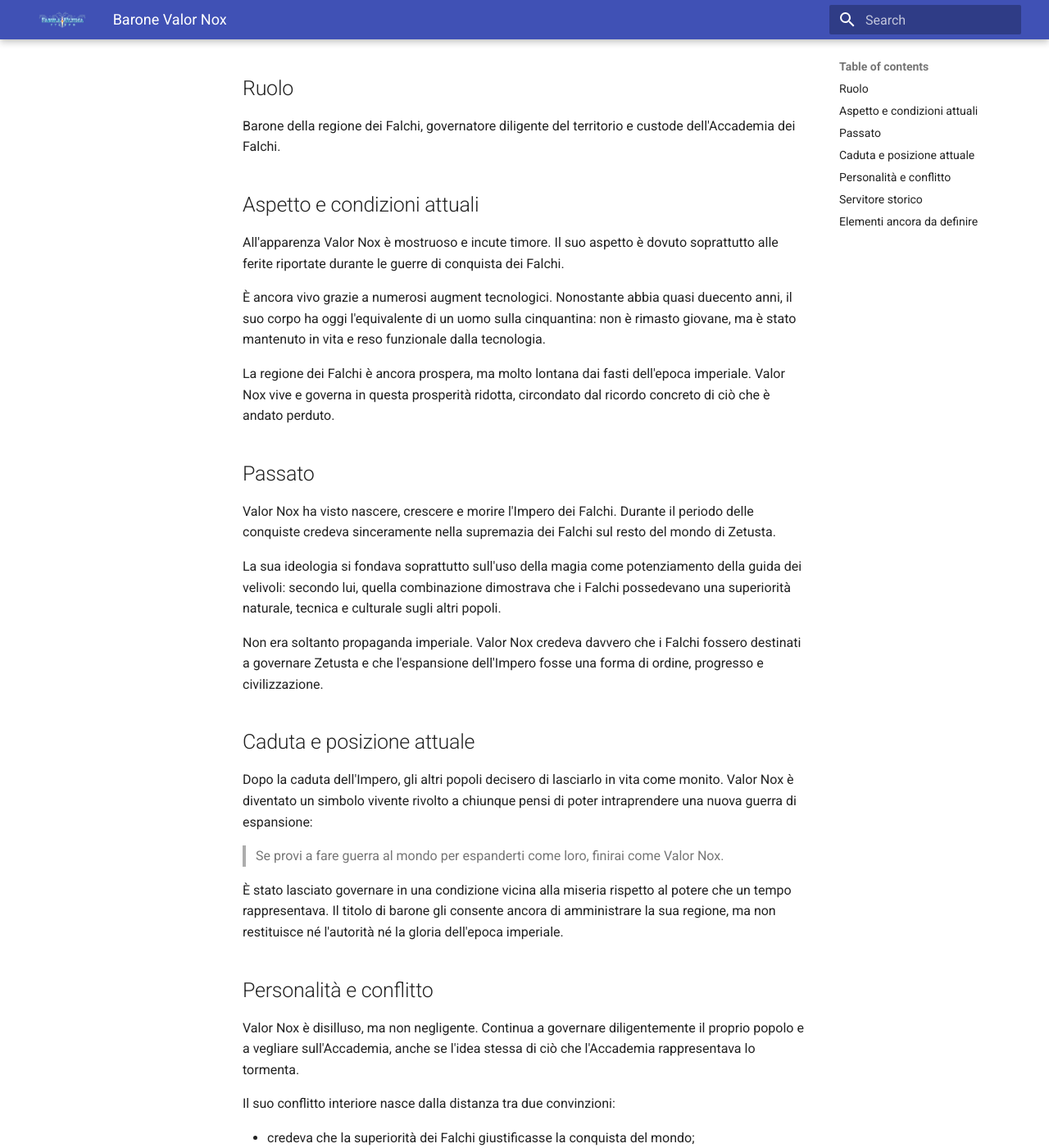
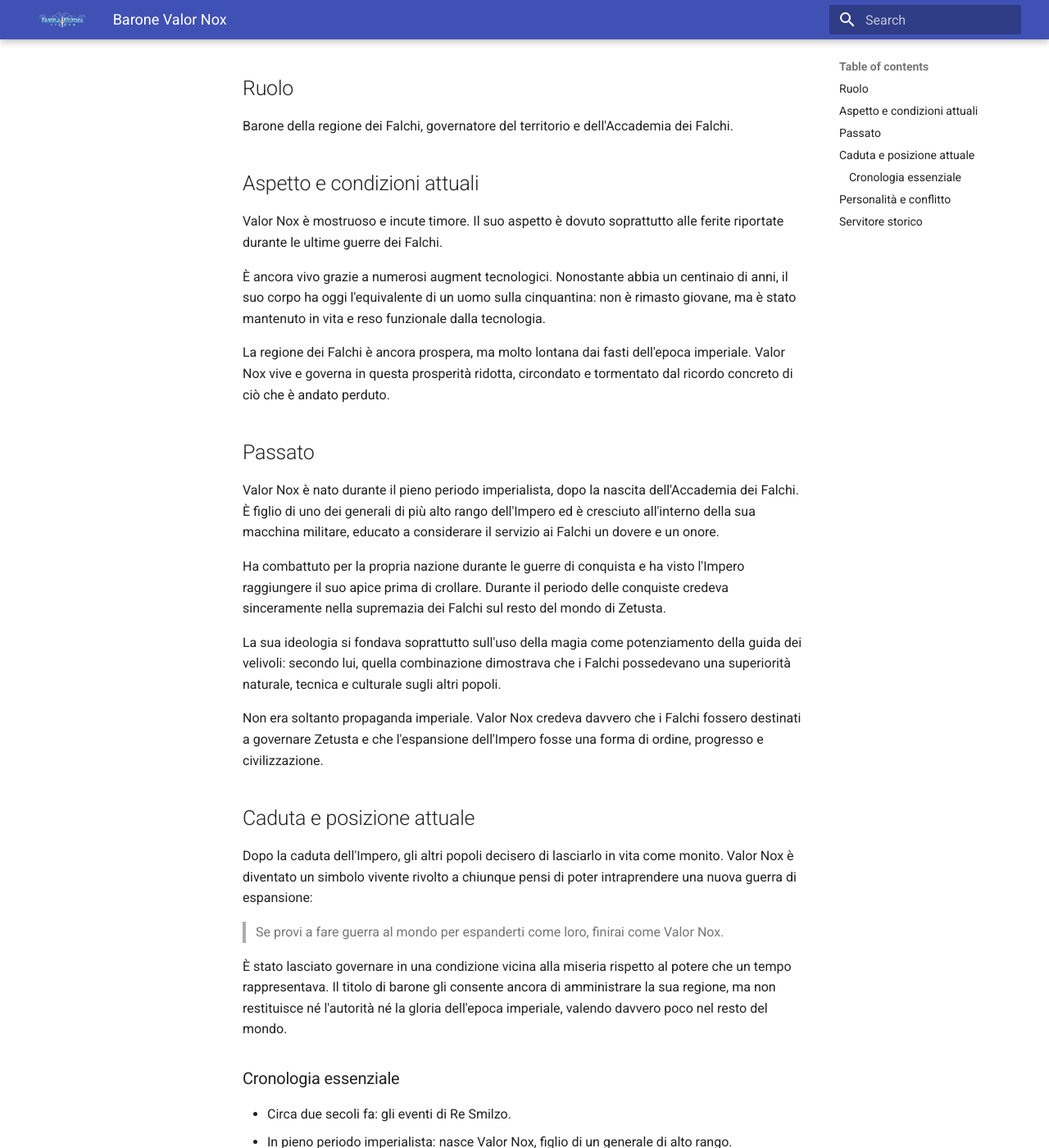
Before and after one commit to emanuelemuzio/fabula-ultima-3, an MkDocs documentation site: the page built from docs/master/barone-valor-nox.md, in a window 1280 px wide and 1400 px high, scrolled down 915 px. Shown: the whole window at 82% size. Built offline with MkDocs 1.6.1 and Material for MkDocs 9.7.7, drawn with Linux system fonts in a browser that asks for light colours; some of the changed text lies outside the part shown.

Commit message:
Add new document for Servitore Bido detailing role, powers, and background

```diff
--- a/docs/master/barone-valor-nox.md
+++ b/docs/master/barone-valor-nox.md
@@ -6,19 +6,21 @@
 
 ## Ruolo
 
-Barone della regione dei Falchi, governatore diligente del territorio e custode dell'Accademia dei Falchi.
+Barone della regione dei Falchi, governatore del territorio e dell'Accademia dei Falchi.
 
 ## Aspetto e condizioni attuali
 
-All'apparenza Valor Nox è mostruoso e incute timore. Il suo aspetto è dovuto soprattutto alle ferite riportate durante le guerre di conquista dei Falchi.
+Valor Nox è mostruoso e incute timore. Il suo aspetto è dovuto soprattutto alle ferite riportate durante le ultime guerre dei Falchi.
 
-È ancora vivo grazie a numerosi augment tecnologici. Nonostante abbia quasi duecento anni, il suo corpo ha oggi l'equivalente di un uomo sulla cinquantina: non è rimasto giovane, ma è stato mantenuto in vita e reso funzionale dalla tecnologia.
+È ancora vivo grazie a numerosi augment tecnologici. Nonostante abbia un centinaio di anni, il suo corpo ha oggi l'equivalente di un uomo sulla cinquantina: non è rimasto giovane, ma è stato mantenuto in vita e reso funzionale dalla tecnologia.
 
-La regione dei Falchi è ancora prospera, ma molto lontana dai fasti dell'epoca imperiale. Valor Nox vive e governa in questa prosperità ridotta, circondato dal ricordo concreto di ciò che è andato perduto.
+La regione dei Falchi è ancora prospera, ma molto lontana dai fasti dell'epoca imperiale. Valor Nox vive e governa in questa prosperità ridotta, circondato e tormentato dal ricordo concreto di ciò che è andato perduto.
 
 ## Passato
 
-Valor Nox ha visto nascere, crescere e morire l'Impero dei Falchi. Durante il periodo delle conquiste credeva sinceramente nella supremazia dei Falchi sul resto del mondo di Zetusta.
+Valor Nox è nato durante il pieno periodo imperialista, dopo la nascita dell'Accademia dei Falchi. È figlio di uno dei generali di più alto rango dell'Impero ed è cresciuto all'interno della sua macchina militare, educato a considerare il servizio ai Falchi un dovere e un onore.
+
+Ha combattuto per la propria nazione durante le guerre di conquista e ha visto l'Impero raggiungere il suo apice prima di crollare. Durante il periodo delle conquiste credeva sinceramente nella supremazia dei Falchi sul resto del mondo di Zetusta.
 
 La sua ideologia si fondava soprattutto sull'uso della magia come potenziamento della guida dei velivoli: secondo lui, quella combinazione dimostrava che i Falchi possedevano una superiorità naturale, tecnica e culturale sugli altri popoli.
 
@@ -30,7 +32,16 @@
 
 > Se provi a fare guerra al mondo per espanderti come loro, finirai come Valor Nox.
 
-È stato lasciato governare in una condizione vicina alla miseria rispetto al potere che un tempo rappresentava. Il titolo di barone gli consente ancora di amministrare la sua regione, ma non restituisce né l'autorità né la gloria dell'epoca imperiale.
+È stato lasciato governare in una condizione vicina alla miseria rispetto al potere che un tempo rappresentava. Il titolo di barone gli consente ancora di amministrare la sua regione, ma non restituisce né l'autorità né la gloria dell'epoca imperiale, valendo davvero poco nel resto del mondo.
+
+### Cronologia essenziale
+
+- Circa due secoli fa: gli eventi di Re Smilzo.
+- In pieno periodo imperialista: nasce Valor Nox, figlio di un generale di alto rango.
+- Durante la sua giovinezza e maturità: Valor Nox combatte per i Falchi nelle guerre di conquista.
+- Oltre un secolo di dominio: Valor Nox attraversa l'apice dell'Impero e ne diventa una delle figure più importanti.
+- Circa vent'anni fa: l'Impero crolla.
+- Presente: Valor Nox, centenario, governa ancora la regione dei Falchi grazie agli augment tecnologici.
 
 ## Personalità e conflitto
 
@@ -39,21 +50,12 @@
 Il suo conflitto interiore nasce dalla distanza tra due convinzioni:
 
 - credeva che la superiorità dei Falchi giustificasse la conquista del mondo;
-- oggi vede con lucidità il prezzo di quella convinzione e la rovina che ha lasciato dietro di sé.
+- oggi vede il prezzo di quella convinzione e la rovina che ha lasciato dietro di sé.
 
 Non ha smesso di amare il proprio popolo e non ha smesso di proteggere l'Accademia. Non è ancora chiaro se abbia rinunciato davvero all'idea della supremazia dei Falchi o se, in fondo, continui a considerarla vera pur vergognandosi di ciò che ha prodotto.
 
+Il suo orgoglio per la regione dei Falchi è ancora fortissimo. Valor Nox farebbe di tutto per preservarne l'onore, anche quando questo significa difendere una memoria compromessa, coprire le colpe dei suoi predecessori o opporsi a chi vuole umiliare ulteriormente il suo popolo.
+
 ## Servitore storico
 
-Valor Nox ha ancora al suo fianco un servitore storico, rimasto con lui attraverso la nascita, la crescita e la caduta dell'Impero.
-
-Il servitore è attualmente senza nome e da approfondire. La sua presenza può rappresentare la memoria personale di Valor Nox, il legame con l'epoca imperiale e l'unica persona capace di conoscere ciò che il barone era prima delle ferite, degli augment e della sconfitta.
-
-## Elementi ancora da definire
-
-- Aspetto preciso e natura degli augment tecnologici.
-- Età e ruolo del servitore storico.
-- Rapporto attuale con gli altri popoli che lo hanno lasciato in vita.
-- Opinione sulla cellula nostalgica dell'Accademia.
-- Se desidera la restaurazione dell'Impero o soltanto la sopravvivenza del suo popolo.
-- Cosa pensa davvero del Prescelto e del futuro di Zetusta.
+Per la scheda completa del suo servitore storico, vedi [Servitore Bido](servitore-bido.md).
```
Also changed, not shown: docs/master/index.md (+1 -0 lines), docs/master/servitore-bido.md (added, +64 -0 lines), playlist_from_urls.py (+9 -1 lines), docs/assets/images/Bido.jpeg (added).
